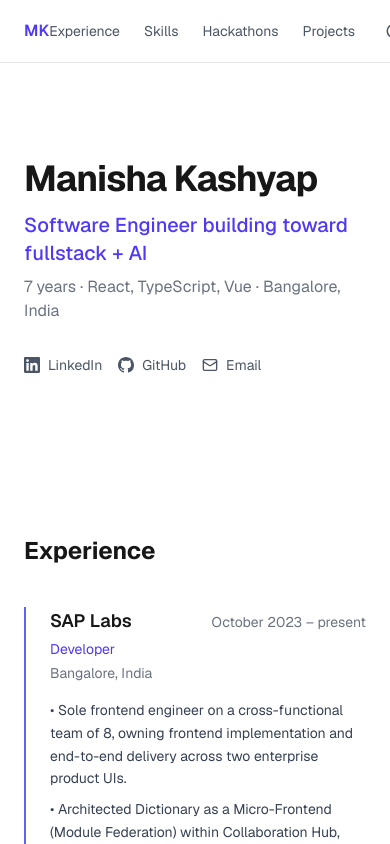
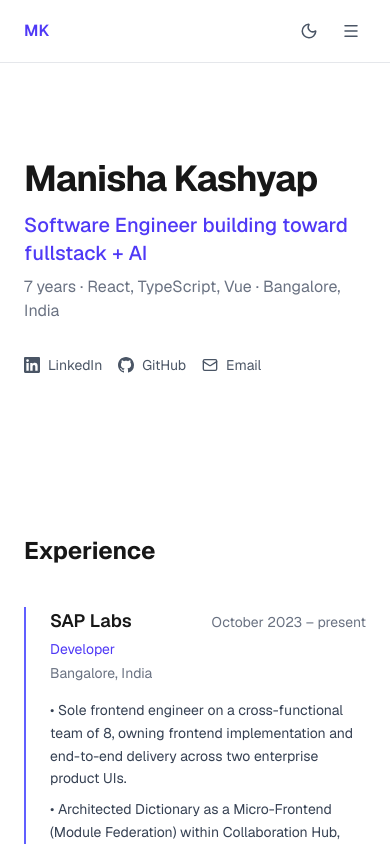
Before and after one commit to k-manisha/k-manisha.github.io, a Next.js app: page / in a window 390 px wide. Shown: the top 844 px of the page. Built offline with nearby package versions, Linux system fonts and the light colour scheme.

Commit message:
feat: updated navbar

```diff
--- a/components/Navbar.tsx
+++ b/components/Navbar.tsx
@@ -1,7 +1,7 @@
 'use client'
 
 import { useTheme } from 'next-themes'
-import { Sun, Moon } from 'lucide-react'
+import { Sun, Moon, Menu, X } from 'lucide-react'
 import { useEffect, useState } from 'react'
 
 const navLinks = [
@@ -14,6 +14,7 @@ const navLinks = [
 export default function Navbar() {
   const { theme, setTheme } = useTheme()
   const [mounted, setMounted] = useState(false)
+  const [menuOpen, setMenuOpen] = useState(false)
 
   useEffect(() => setMounted(true), [])
 
@@ -21,7 +22,9 @@ export default function Navbar() {
     <nav className="sticky top-0 z-50 w-full border-b border-gray-200 dark:border-gray-800 bg-white/80 dark:bg-[#0a0a0a]/80 backdrop-blur-sm">
       <div className="max-w-4xl mx-auto px-6 py-4 flex items-center justify-between">
         <span className="font-semibold text-indigo-600 dark:text-indigo-400">MK</span>
-        <div className="flex items-center gap-6">
+
+        {/* Desktop nav */}
+        <div className="hidden sm:flex items-center gap-6">
           {navLinks.map((link) => (
             <a
               key={link.href}
@@ -41,7 +44,45 @@ export default function Navbar() {
             </button>
           )}
         </div>
+
+        {/* Mobile: theme toggle + hamburger */}
+        <div className="flex sm:hidden items-center gap-3">
+          {mounted && (
+            <button
+              onClick={() => setTheme(theme === 'dark' ? 'light' : 'dark')}
+              className="p-1.5 rounded-md text-gray-600 dark:text-gray-400 hover:text-indigo-600 dark:hover:text-indigo-400 transition-colors"
+              aria-label="Toggle theme"
+            >
+              {theme === 'dark' ? <Sun size={18} /> : <Moon size={18} />}
+            </button>
+          )}
+          <button
+            onClick={() => setMenuOpen(!menuOpen)}
+            className="p-1.5 rounded-md text-gray-600 dark:text-gray-400 hover:text-indigo-600 dark:hover:text-indigo-400 transition-colors"
+            aria-label="Toggle menu"
+          >
+            {menuOpen ? <X size={18} /> : <Menu size={18} />}
+          </button>
+        </div>
       </div>
+
+      {/* Mobile dropdown menu */}
+      {menuOpen && (
+        <div className="sm:hidden border-t border-gray-200 dark:border-gray-800 bg-white/95 dark:bg-[#0a0a0a]/95">
+          <div className="max-w-4xl mx-auto px-6 py-3 flex flex-col gap-3">
+            {navLinks.map((link) => (
+              <a
+                key={link.href}
+                href={link.href}
+                onClick={() => setMenuOpen(false)}
+                className="text-sm text-gray-600 dark:text-gray-400 hover:text-indigo-600 dark:hover:text-indigo-400 transition-colors py-1"
+              >
+                {link.label}
+              </a>
+            ))}
+          </div>
+        </div>
+      )}
     </nav>
   )
 }
```
